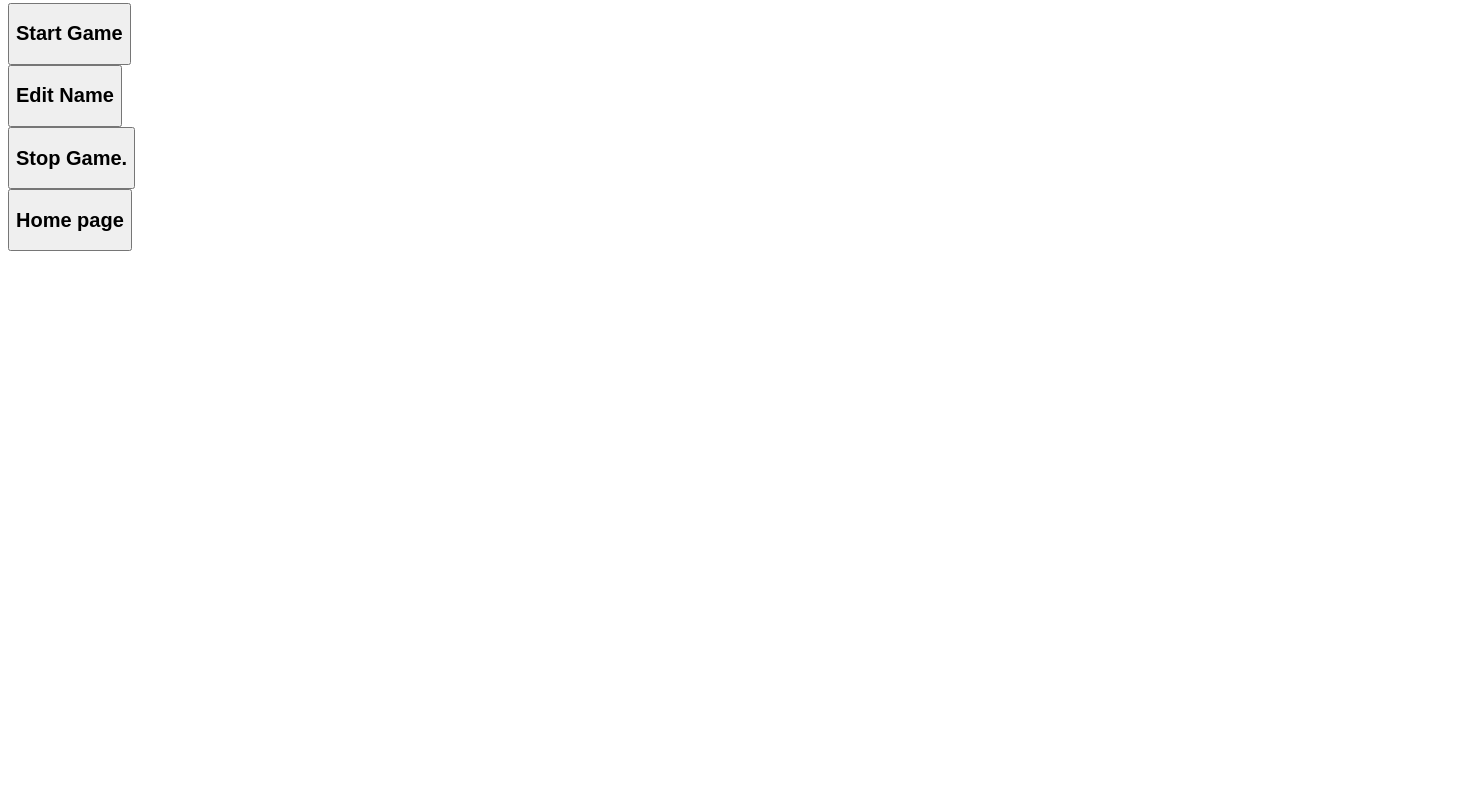
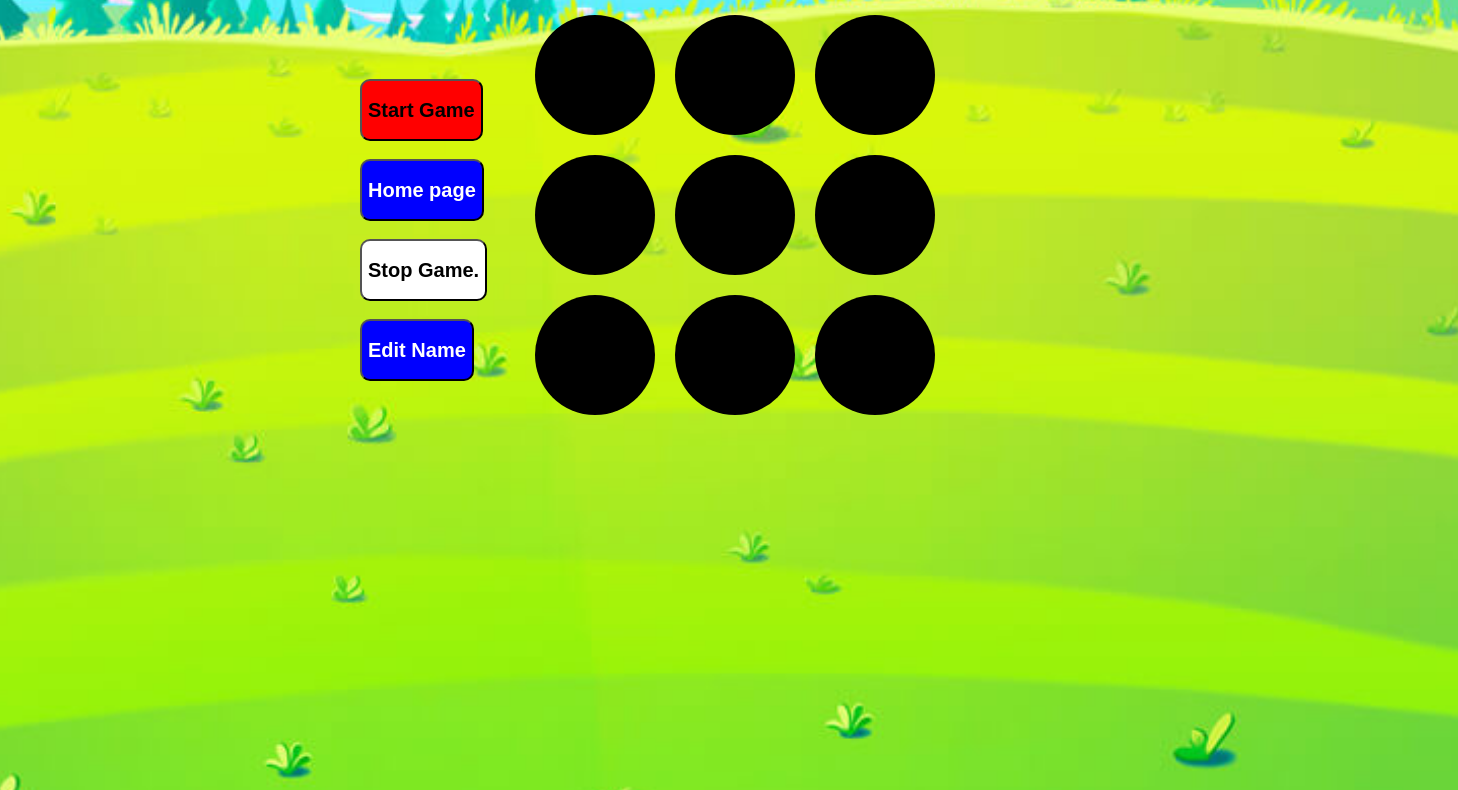
Before and after one commit to ArianHussein/Hoger-Lager, a plain HTML site: page index.html in a window 1280 px wide. Shown: the part 171-961 px from the top of the page, 1458 px wide, since content can reach past the window. Before the commit the page ends 800 px from the top, so only its background shows below. Drawn offline with Linux system fonts and the light colour scheme; files whose address does not match are found by name.

Commit message:
Update index.html

```diff
--- a/index.html
+++ b/index.html
@@ -4,7 +4,7 @@
     <meta charset="UTF-8">
     <meta name="viewport" content="width=device-width, initial-scale=1.0">
     <title>Document</title>
-    <link rel="stylesheet" href="/Spel WAM/css/style.css">
+    <link rel="stylesheet" href="css/style.css">
 </head>
 <body>
     <div class="container">
```
